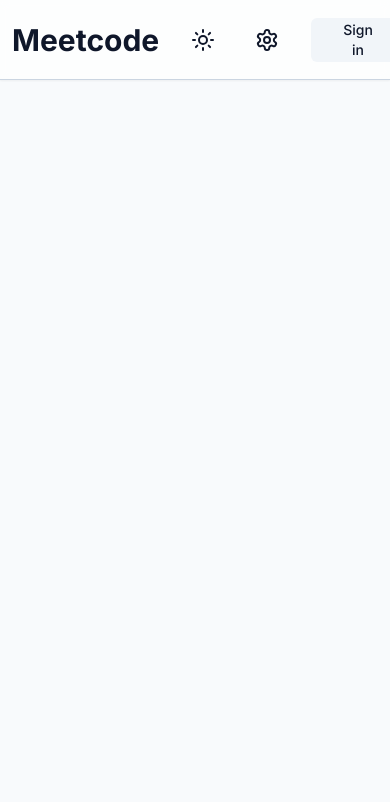
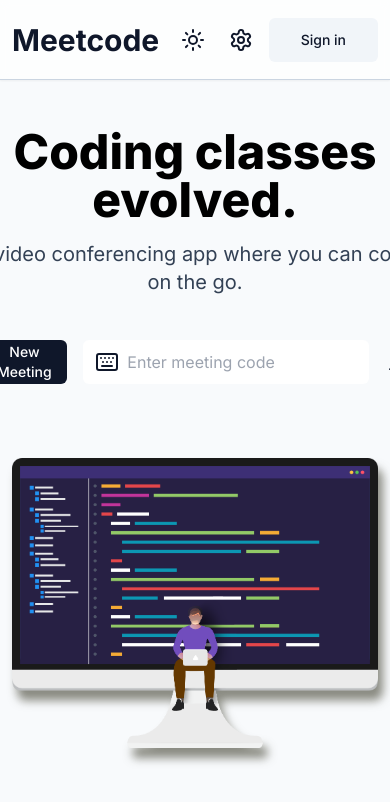
Before and after one commit to shreverr/meetcode-Nextjs-13, a Next.js app: page / in a window 390 px wide. Shown: the top 802 px of the page. Built offline with nearby package versions, Linux system fonts and the light colour scheme; no server answers.

Commit message:
added ui for front page

```diff
--- a/src/app/layout.tsx
+++ b/src/app/layout.tsx
@@ -17,10 +17,10 @@ export default function RootLayout({
       <body className={mergeClassNames("min-h-screen bg-slate-50 dark:bg-slate-900 text-slate-900 dark:text-slate-200 antialiased",
       inter.className)}>
         <Providers>
-          { children }
           <Toaster position='bottom-right'/>
           {/* @ts-expect-error */}
           <Navbar/>
+          { children }
         </Providers>
       </body>
     </html>
--- a/src/app/page.tsx
+++ b/src/app/page.tsx
@@ -1,3 +1,45 @@
+import JoinMeeting from "@/components/JoinMeeting";
+import NewMeetingButton from "@/components/NewMeetingButton";
+import { Button } from "@/components/ui/Button";
+import type { Metadata } from "next";
+import Image from 'next/image';
+
+
+export const metadata: Metadata = {
+  title: 'Meetcode',
+  description: 'Coding classes evolved',
+}
+
 export default function Home() {
-  return (<></>);
+  return (
+    <div className='relative h-screen flex items-center justify-center overflow-x-hidden'>
+      <div className='container pt-32 max-w-7xl mx-auto w-full h-full p-3'>
+        <div className='h-full gap-6 flex flex-col justify-start lg:justify-center items-center lg:items-start'>
+          <div>
+            <h1 className="text-5xl md:text-6xl lg:text-7xl text-center font-extrabold text-black dark:text-white antialiased">
+              Coding classes <br /> evolved.
+            </h1>
+            <p className="text-xl max-w-xl p-4 text-center text-slate-700 dark:text-slate-300">
+              A video conferencing app where you can code on the go.
+            </p>
+            <div className="p-3 mt-4 flex gap-4 items-center justify-center">
+              <NewMeetingButton />
+              <JoinMeeting />
+            </div>
+          </div>
+          <div className='relative w-full lg:w-1/3 max-w-xl lg:max-w-3xl lg:left-1/2 aspect-square lg:absolute lg:ml-20'>
+            <Image
+              priority
+              className='image-shadow'
+              quality={100}
+              style={{ objectFit: 'contain' }}
+              fill
+              src='/programmer.png'
+              alt='programmer'
+            />
+          </div>
+        </div>
+      </div>
+    </div>
+  );
 }
--- /dev/null
+++ b/src/components/JoinMeeting.tsx
@@ -0,0 +1,33 @@
+'use client'
+
+import { FC } from 'react';
+import { Button } from './ui/Button';
+import Icons from './ui/Icons';
+
+interface JoinMeetingProps {
+
+}
+
+const JoinMeeting: FC<JoinMeetingProps> = ({ }) => {
+  const joinMeeting = () => {
+
+  }
+
+  return (
+    <div className='flex items-center'>
+      <div className='flex items-center '>
+        <div className='bg-white dark:bg-slate-800 h-11 flex items-center rounded-s-md ps-3'>
+          <Icons.Keyboard />
+        </div>
+        <input type="text" id='meetingLinkInput' placeholder='Enter meeting code' className='h-11 p-2 bg-white dark:bg-slate-800 rounded-md rounded-s-none focus-visible:outline-none' />
+      </div>
+      <span>
+        <Button variant='ghost' size='lg' onClick={joinMeeting} className='mx-2 px-3 text-slate-900 dark:text-slate-200'>
+          join
+        </Button>
+      </span>
+    </div>
+  );
+}
+
+export default JoinMeeting;
--- /dev/null
+++ b/src/components/NewMeetingButton.tsx
@@ -0,0 +1,24 @@
+'use client'
+
+import { FC } from 'react';
+import { Button } from '@/ui/Button';
+import Icons from '@/ui/Icons';
+
+interface NewMeetingButtonProps { }
+
+const NewMeetingButton: FC<NewMeetingButtonProps> = ({ }) => {
+  const createNewMeeting = () => {
+
+  }
+
+  return (
+    <Button variant='default' size='lg' onClick={createNewMeeting} className='px-3'>
+      <Icons.Video/>
+      <span className='ml-2'>
+        New Meeting
+      </span>
+    </Button>
+  );
+}
+
+export default NewMeetingButton;
--- a/src/components/navbar/Navbar.tsx
+++ b/src/components/navbar/Navbar.tsx
@@ -8,16 +8,16 @@ const Navbar = async ({ }) => {
   const session = await getServerSession();
 
   return (
-    <nav className='fixed backdrop-blur-sm bg-white/75 dark:bg-slate-900/75 z-50  top-0 left-0 right-0 h-20 border-b border-slate-300 dark:border-slate-700 shadow-sm flex items-center justify-between p-3'>
-      <div className="text-3xl font-bold sm:p-4">
-        Meetcode
-      </div>
-      <div className='sm:p-4 flex items-center justify-center'>
-        <ul className='[&>li]:ml-6 flex items-center'>
-          <li><ThemeToggle /></li>
-          <li><Settings /></li>
-          <li> {session ? (<Profile />) : (<SignInButton />)}</li>
-        </ul>
+    <nav className='fixed backdrop-blur-sm bg-white/75 dark:bg-slate-900/75 z-50  top-0 left-0 right-0 h-20 border-b border-slate-300 dark:border-slate-700 shadow-sm flex items-center justify-center p-3'>
+      <div className='container flex items-center justify-between'>
+        <div className="text-3xl font-bold sm:p-4">
+          Meetcode
+        </div>
+        <div className='sm:p-4 flex items-center justify-center gap-2 sm:gap-6'>
+            <ThemeToggle />
+            <Settings />
+            {session ? (<Profile />) : (<SignInButton />)}
+        </div>
       </div>
     </nav>
   );
--- a/src/components/navbar/SignInButton.tsx
+++ b/src/components/navbar/SignInButton.tsx
@@ -5,10 +5,7 @@ import { Button } from '@/ui/Button';
 import { signIn } from 'next-auth/react';
 import { toast } from '@/ui/Toast';
 
-interface SignInButtonProps {
-
-}
-
+interface SignInButtonProps { }
 
 const SignInButton: FC<SignInButtonProps> = ({ }) => {
   const [isLoading, setIsLoading] = useState<boolean>(false);
--- a/src/components/ui/Icons.tsx
+++ b/src/components/ui/Icons.tsx
@@ -1,4 +1,4 @@
-import { ChevronLeft, ChevronRight, Moon, Sun, Laptop, Settings } from 'lucide-react';
+import { ChevronLeft, ChevronRight, Moon, Sun, Laptop, Settings, Video, Keyboard } from 'lucide-react';
 
 export const Icons = {
   ChevronLeft,
@@ -6,7 +6,9 @@ export const Icons = {
   Sun,
   Moon,
   Laptop,
-  Settings
+  Settings,
+  Video,
+  Keyboard
 }
 
 export default Icons;
--- a/src/styles/globals.css
+++ b/src/styles/globals.css
@@ -1,3 +1,8 @@
 @tailwind base;
 @tailwind components;
 @tailwind utilities;
+
+.image-shadow {
+  -webkit-filter: drop-shadow(5px 10px 5px #28281487);
+  filter: drop-shadow(5px 10px 5px #28281487);
+}
```
Also changed, not shown: public/programmer.png (added).
